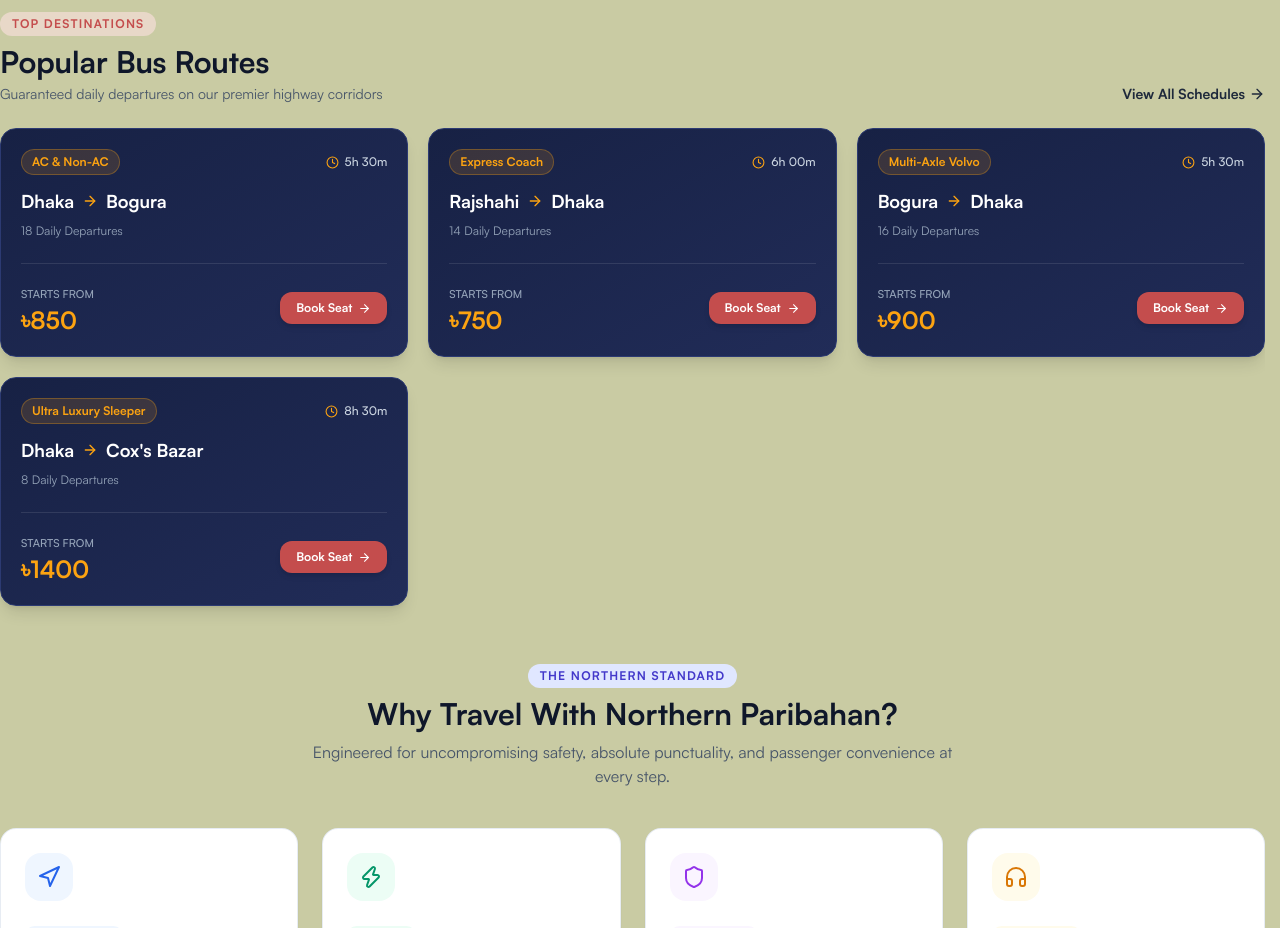
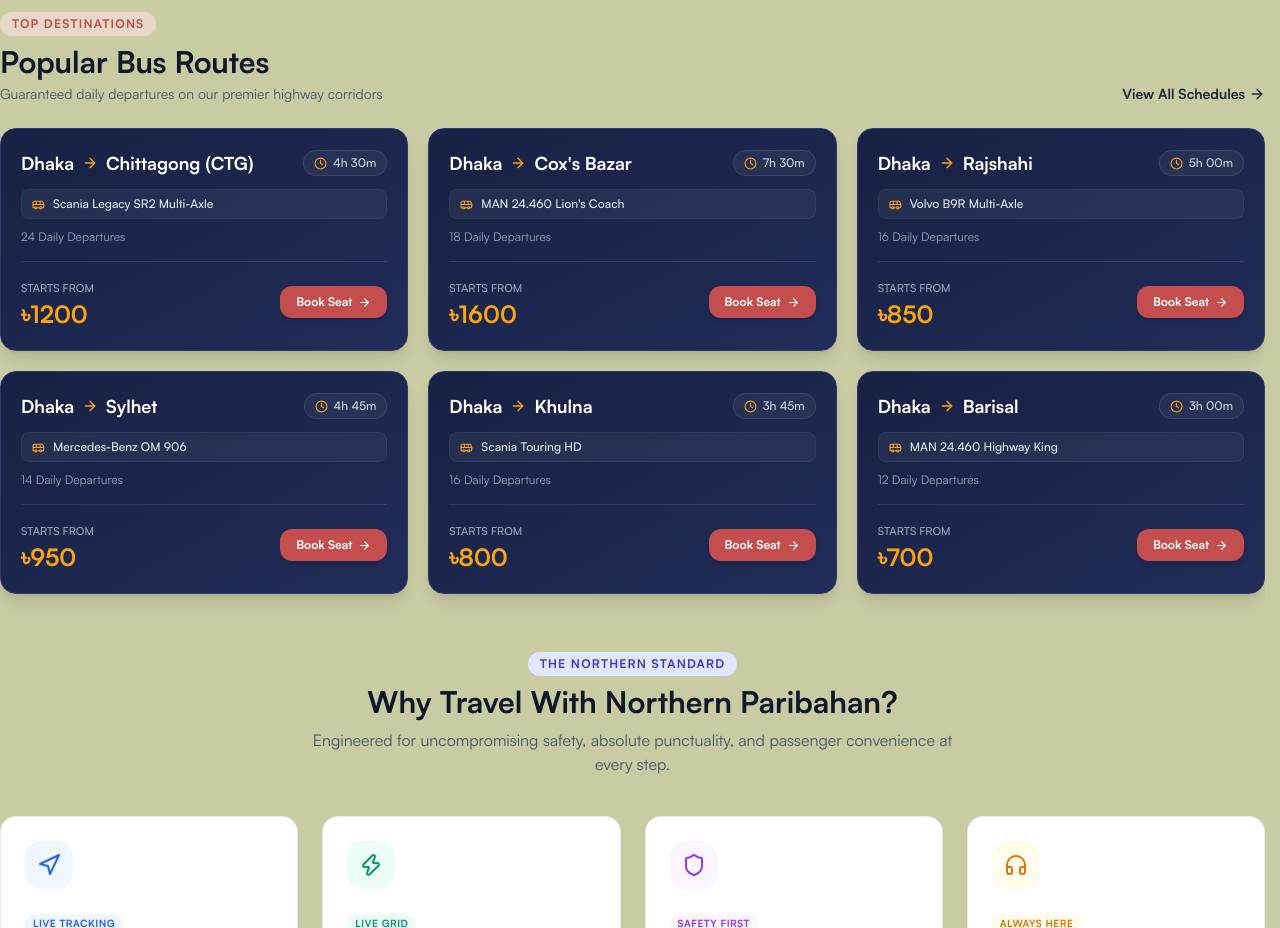
Before and after one commit to uzicodes/Northern-Paribahan, a Next.js app: page / in a window 1280 px wide. Shown: the part 1120-2048 px from the top of the page. Built offline with nearby package versions, Linux system fonts and the light colour scheme; no server answers.

Commit message:
feat: updated Popular Routes section.

```diff
--- a/src/app/page.tsx
+++ b/src/app/page.tsx
@@ -40,35 +40,57 @@ const LOCATIONS = [
 const POPULAR_ROUTES = [
     {
         from: 'Dhaka',
-        to: 'Bogura',
-        duration: '5h 30m',
-        fare: 850,
-        type: 'AC & Non-AC',
+        to: 'Chittagong',
+        toLabel: 'Chittagong (CTG)',
+        busModel: 'Scania Legacy SR2 Multi-Axle',
+        duration: '4h 30m',
+        fare: 1200,
+        departures: '24 Daily Departures',
+    },
+    {
+        from: 'Dhaka',
+        to: "Cox's Bazar",
+        toLabel: "Cox's Bazar",
+        busModel: "MAN 24.460 Lion's Coach",
+        duration: '7h 30m',
+        fare: 1600,
         departures: '18 Daily Departures',
     },
     {
-        from: 'Rajshahi',
-        to: 'Dhaka',
-        duration: '6h 00m',
-        fare: 750,
-        type: 'Express Coach',
-        departures: '14 Daily Departures',
-    },
-    {
-        from: 'Bogura',
-        to: 'Dhaka',
-        duration: '5h 30m',
-        fare: 900,
-        type: 'Multi-Axle Volvo',
+        from: 'Dhaka',
+        to: 'Rajshahi',
+        toLabel: 'Rajshahi',
+        busModel: 'Volvo B9R Multi-Axle',
+        duration: '5h 00m',
+        fare: 850,
         departures: '16 Daily Departures',
     },
     {
         from: 'Dhaka',
-        to: "Cox's Bazar",
-        duration: '8h 30m',
-        fare: 1400,
-        type: 'Ultra Luxury Sleeper',
-        departures: '8 Daily Departures',
+        to: 'Sylhet',
+        toLabel: 'Sylhet',
+        busModel: 'Mercedes-Benz OM 906',
+        duration: '4h 45m',
+        fare: 950,
+        departures: '14 Daily Departures',
+    },
+    {
+        from: 'Dhaka',
+        to: 'Khulna',
+        toLabel: 'Khulna',
+        busModel: 'Scania Touring HD',
+        duration: '3h 45m',
+        fare: 800,
+        departures: '16 Daily Departures',
+    },
+    {
+        from: 'Dhaka',
+        to: 'Barisal',
+        toLabel: 'Barisal',
+        busModel: 'MAN 24.460 Highway King',
+        duration: '3h 00m',
+        fare: 700,
+        departures: '12 Daily Departures',
     },
 ];
 
@@ -482,28 +504,31 @@ export default function Page() {
                     <div className="grid grid-cols-1 md:grid-cols-2 lg:grid-cols-3 gap-5">
                         {POPULAR_ROUTES.map((route) => (
                             <div
-                                key={`${route.from}-${route.to}-${route.type}`}
+                                key={`${route.from}-${route.to}-${route.busModel}`}
                                 className="bg-gradient-to-br from-[#172144] to-[#212c58] rounded-2xl p-5 shadow-lg border border-[#2c3a72] hover:border-[#FCA311]/60 hover:shadow-2xl hover:-translate-y-1 transition-all duration-300 flex flex-col justify-between group text-white"
                             >
                                 <div>
-                                    <div className="flex items-center justify-between mb-3">
-                                        <span className="text-xs font-semibold px-2.5 py-1 rounded-full bg-[#FCA311]/15 text-[#FCA311] border border-[#FCA311]/30">
-                                            {route.type}
-                                        </span>
-                                        <span className="text-xs text-slate-300 flex items-center gap-1.5 font-medium">
+                                    <div className="flex items-center justify-between gap-2 mb-3">
+                                        <div className="flex items-center gap-2 min-w-0">
+                                            <span className="text-lg font-bold text-white">{route.from}</span>
+                                            <ArrowRight size={16} className="text-[#FCA311] group-hover:translate-x-1 transition-transform shrink-0" />
+                                            <span className="text-lg font-bold text-white truncate">{route.toLabel || route.to}</span>
+                                        </div>
+                                        <span className="text-xs text-slate-300 flex items-center gap-1.5 font-medium bg-white/5 px-2.5 py-1 rounded-full border border-white/10 shrink-0">
                                             <Clock size={13} className="text-[#FCA311]" /> {route.duration}
                                         </span>
                                     </div>
 
-                                    <div className="flex items-center gap-2 mb-2">
-                                        <span className="text-lg font-bold text-white">{route.from}</span>
-                                        <ArrowRight size={16} className="text-[#FCA311] group-hover:translate-x-1 transition-transform" />
-                                        <span className="text-lg font-bold text-white">{route.to}</span>
+                                    {/* Coach model */}
+                                    <div className="flex items-center gap-2 text-xs text-slate-200 bg-white/5 px-2.5 py-1.5 rounded-lg border border-white/5 mb-2.5">
+                                        <Bus size={13} className="text-[#FCA311] shrink-0" />
+                                        <span className="font-medium truncate">{route.busModel}</span>
                                     </div>
+
                                     <p className="text-xs text-slate-400 mb-4">{route.departures}</p>
                                 </div>
 
-                                <div className="pt-4 border-t border-white/10 flex items-center justify-between mt-2">
+                                <div className="pt-3 border-t border-white/10 flex items-center justify-between mt-auto">
                                     <div>
                                         <span className="text-[11px] text-slate-400 uppercase font-medium">Starts from</span>
                                         <p className="text-2xl font-black text-[#FCA311]">৳{route.fare}</p>
@@ -511,7 +536,7 @@ export default function Page() {
                                     <button
                                         type="button"
                                         onClick={() => handleQuickRouteSelect(route.from, route.to)}
-                                        className="bg-[#c44d4d] hover:bg-[#a93b3b] text-white px-4 py-2 rounded-xl text-xs font-bold transition-all shadow-md hover:shadow-lg flex items-center gap-1.5"
+                                        className="bg-[#c44d4d] hover:bg-[#a93b3b] text-white px-4 py-2 rounded-xl text-xs font-bold transition-all shadow-md hover:shadow-lg flex items-center gap-1.5 cursor-pointer"
                                     >
                                         Book Seat <ArrowRight size={13} />
                                     </button>
```
Also changed, not shown: 1 other file (tests, documents, lock files or other folders).
